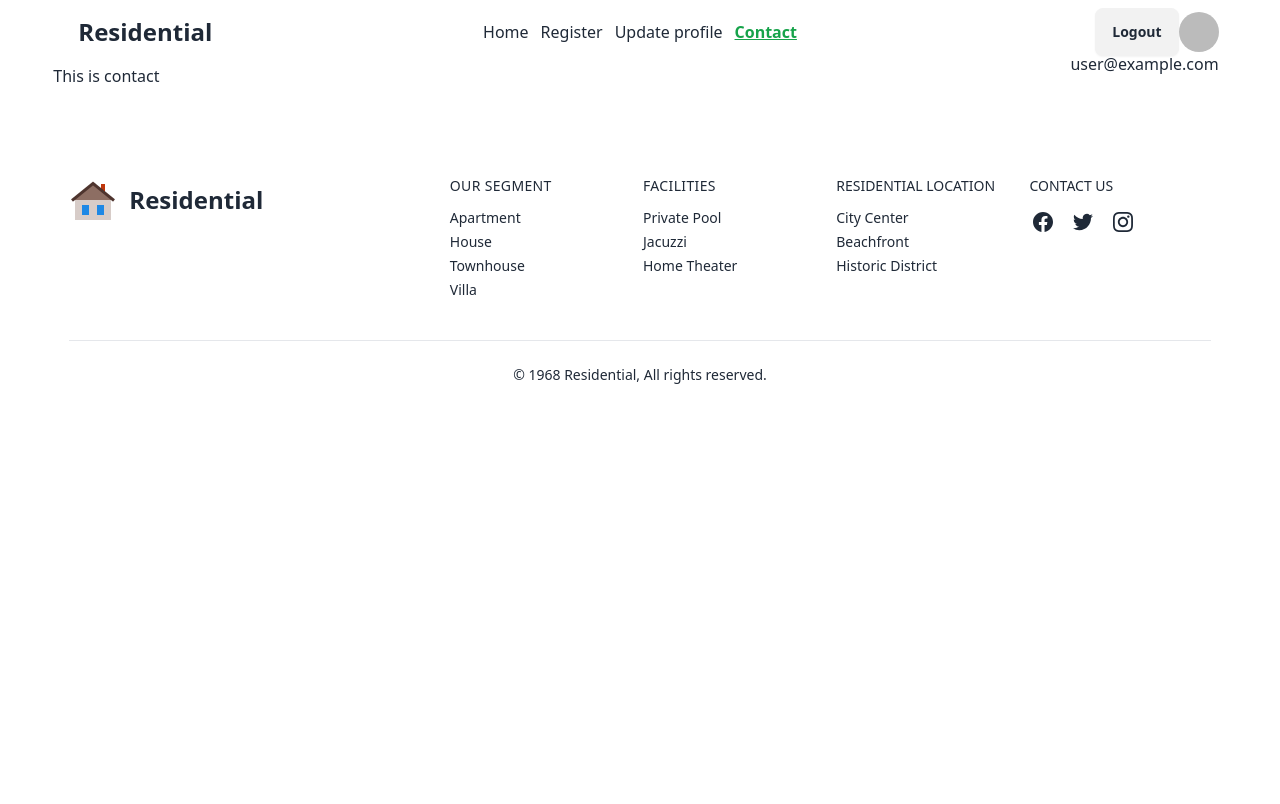
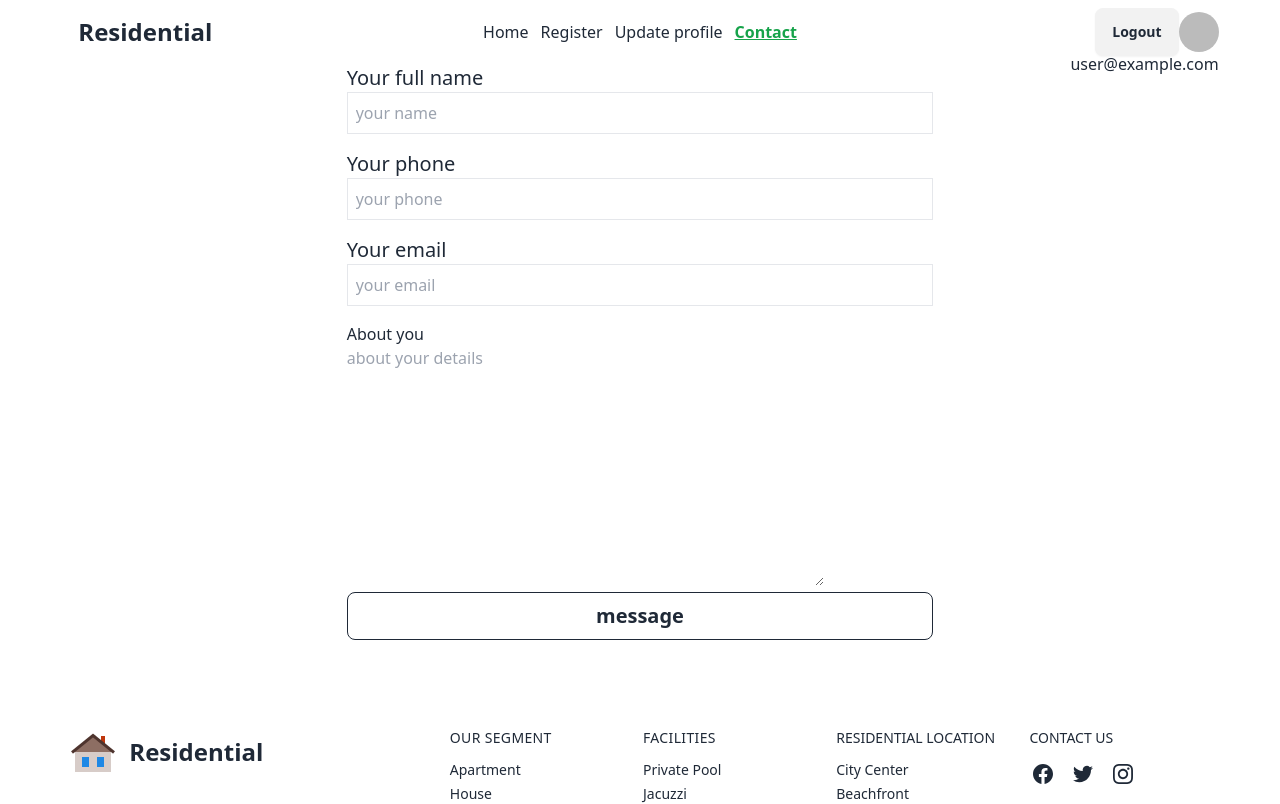
Before and after one commit to rnrabi/assignment-nine, a React (Vite) app: page /contact in a window 1280 px wide. Shown: the top 804 px of the page. Built offline with nearby package versions, Linux system fonts and the light colour scheme; no server answers; sample sign-in values are in the browser's storage.

Commit message:
react hook form implement is ok

```diff
--- a/package.json
+++ b/package.json
@@ -17,6 +17,7 @@
     "react": "^18.2.0",
     "react-dom": "^18.2.0",
     "react-helmet-async": "^2.0.4",
+    "react-hook-form": "^7.51.2",
     "react-icons": "^5.0.1",
     "react-router-dom": "^6.22.3",
     "react-toastify": "^10.0.5",
--- a/src/mainRouter/MainRouter.jsx
+++ b/src/mainRouter/MainRouter.jsx
@@ -27,7 +27,7 @@ export const router = createBrowserRouter([
         },
         {
           path:'/contact',
-          element:<Contact></Contact>
+          element:<PrivateRoute><Contact></Contact></PrivateRoute>
         },
         {
           path:'/login',
--- a/src/pages/contact/Contact.jsx
+++ b/src/pages/contact/Contact.jsx
@@ -1,13 +1,53 @@
 import { Helmet } from "react-helmet-async";
+import { useForm } from "react-hook-form"
 
 
 const Contact = () => {
+    const {
+        register,
+        handleSubmit,
+        formState: { errors },
+    } = useForm()
+
+    const onSubmit = (data) => console.log(data)
+
+
     return (
         <div>
             <Helmet>
                 <title>Residential | Contact</title>
             </Helmet>
-            <h2>This is contact</h2>
+
+            {/* contact form */}
+
+            <div className="w-1/2 mx-auto">
+                <form onSubmit={handleSubmit(onSubmit)}>
+
+                    <label className="text-xl" htmlFor="name">Your full name</label>
+                    <input className="border p-2 mb-4 w-full" placeholder="your name" {...register("name")} />
+                    <br />
+
+                    <label className="text-xl" htmlFor="name">Your phone</label> <br />
+                    <input className="border p-2 mb-4 w-full" type="number" name="" id="" placeholder="your phone" {...register("number")} />
+
+                    <br />
+
+                    <label className="text-xl" htmlFor="name">Your email</label> <br />
+                    <input className="border p-2 mb-4 w-full" placeholder="your email" {...register("email", { required: true })} />
+
+                    <br />
+                    <label htmlFor="name">About you</label> <br />
+                    <textarea placeholder="about your details" name="textarea" id="" cols="50" rows="10" {...register("aboutYou")}></textarea>
+
+                    <br />
+
+                    {errors.exampleRequired && <span>This field is required</span>}
+
+                    <input className="btn btn-outline w-full text-xl" type="submit" value="message" />
+
+                </form>
+            </div>
+
         </div>
     );
 };
--- a/src/pages/login/Login.jsx
+++ b/src/pages/login/Login.jsx
@@ -47,6 +47,7 @@ const Login = () => {
         .then(result=>{
             console.log(result.user)
             toast('github login success')
+            navigate(location?.state || '/')
         })
         .catch(error=>{
             console.log(error.message)
@@ -57,6 +58,7 @@ const Login = () => {
         .then(result=>{
             console.log(result.user)
             toast('twitter login success')
+            navigate(location?.state || '/')
         })
         .catch(error=>{
             console.log(error.message)
--- a/src/pages/register/Register.jsx
+++ b/src/pages/register/Register.jsx
@@ -79,22 +79,22 @@ const Register = () => {
                     <div className="space-y-4">
                         <div>
                             <label htmlFor="name" className="block mb-2 text-sm">Name</label>
-                            <input type="text" name="name" id="name" placeholder="your name" className="w-full px-3 py-2 border rounded-md dark:border-gray-300 dark:bg-gray-50 dark:text-gray-800" />
+                            <input type="text" name="name" id="name" placeholder="your name" required className="w-full px-3 py-2 border rounded-md dark:border-gray-300 dark:bg-gray-50 dark:text-gray-800" />
                         </div>
                         <div>
                             <label htmlFor="email" className="block mb-2 text-sm">Email address</label>
-                            <input type="email" name="email" id="email" placeholder="leroy@jenkins.com" className="w-full px-3 py-2 border rounded-md dark:border-gray-300 dark:bg-gray-50 dark:text-gray-800" />
+                            <input type="email" name="email" id="email" placeholder="leroy@jenkins.com" required className="w-full px-3 py-2 border rounded-md dark:border-gray-300 dark:bg-gray-50 dark:text-gray-800" />
                         </div>
                         <div>
                             <label htmlFor="photo" className="block mb-2 text-sm">Photo URL</label>
-                            <input type="text" name="photo" id="photo" placeholder="Photo URL" className="w-full px-3 py-2 border rounded-md dark:border-gray-300 dark:bg-gray-50 dark:text-gray-800" />
+                            <input type="text" name="photo" id="photo" placeholder="Photo URL" required className="w-full px-3 py-2 border rounded-md dark:border-gray-300 dark:bg-gray-50 dark:text-gray-800" />
                         </div>
                         <div className="relative">
                             <div className="flex justify-between mb-2">
                                 <label htmlFor="password" className="text-sm">Password</label>
                                 <a rel="noopener noreferrer" href="#" className="text-xs hover:underline dark:text-gray-600">Forgot password?</a>
                             </div>
-                            <input type={showPassword ? 'password' : 'text'} name="password" id="password" placeholder="*****" className="w-full px-3 py-2 border rounded-md dark:border-gray-300 dark:bg-gray-50 dark:text-gray-800" />
+                            <input type={showPassword ? 'password' : 'text'} name="password" id="password" placeholder="password" required className="w-full px-3 py-2 border rounded-md dark:border-gray-300 dark:bg-gray-50 dark:text-gray-800" />
 
                             <div onClick={() => setShowPassword(!showPassword)} className="absolute top-1/2 right-2"> {showPassword ? <FaRegEyeSlash></FaRegEyeSlash> : <FaRegEye></FaRegEye>}
                             </div>
```
Also changed, not shown: 1 other file (tests, documents, lock files or other folders).
